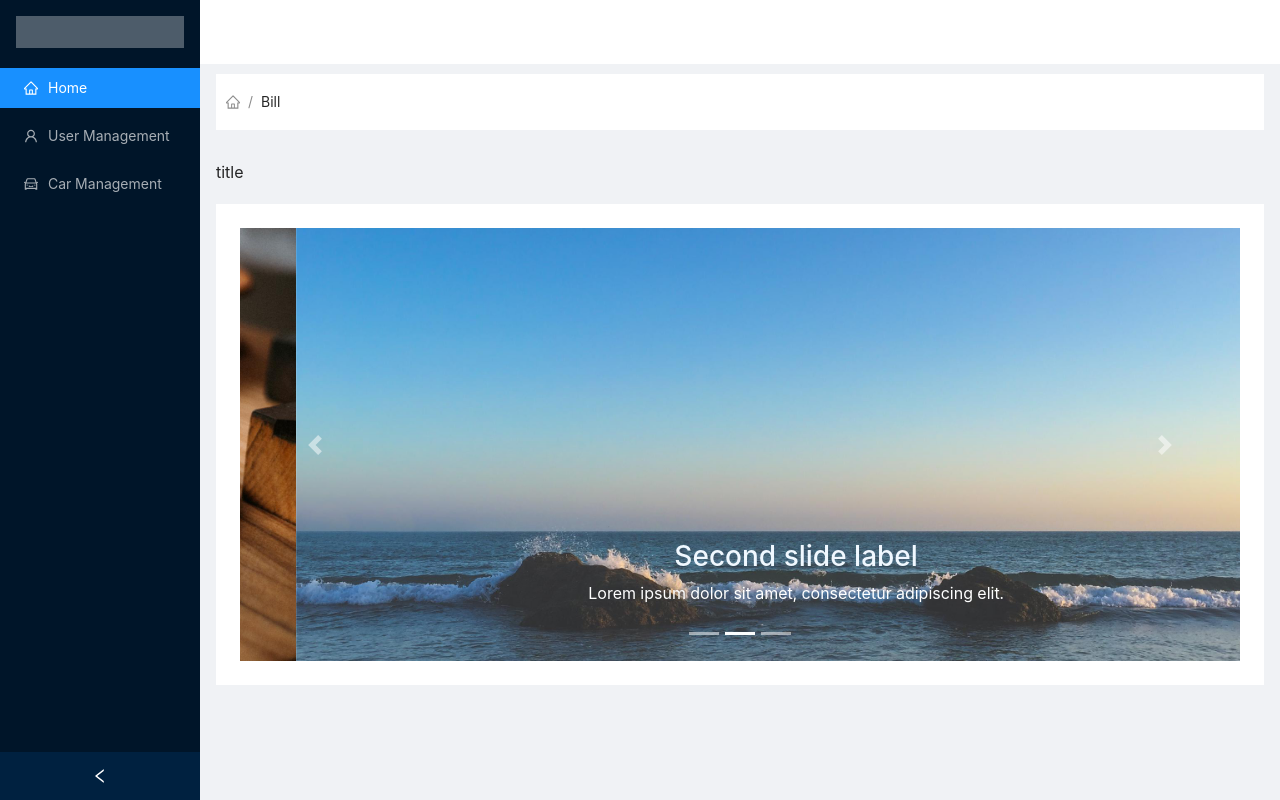
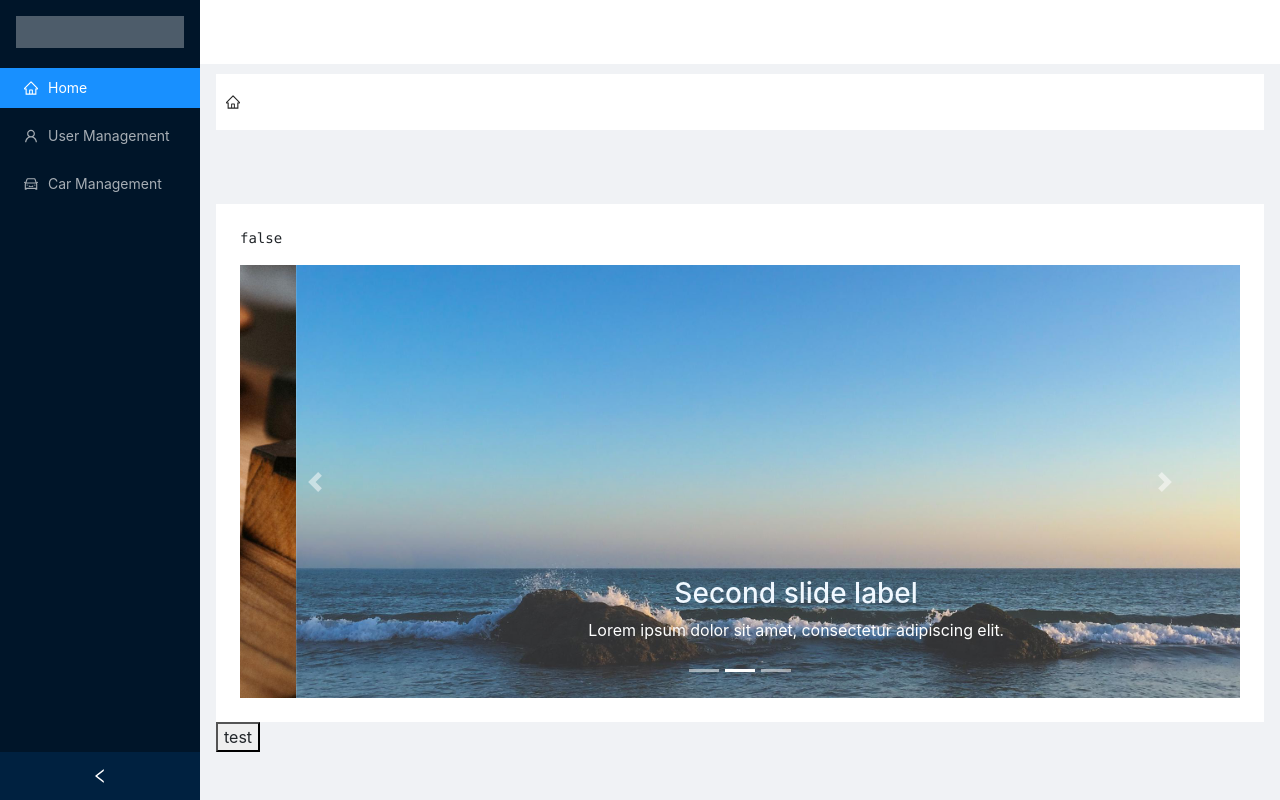
Before and after one commit to Uchaneishvili/WebApplication, a React (Create React App) app in the folder client/usermanagement/: page / in a window 1280 px wide. Built offline with nearby package versions, Linux system fonts and the light colour scheme.

Commit message:
filter, sorter, pagination does not work

```diff
--- a/client/usermanagement/src/App.js
+++ b/client/usermanagement/src/App.js
@@ -2,7 +2,12 @@ import "./App.css";
 import React, { useEffect, useState } from "react";
 import UserManagement from "./UserManagement/UserManagement";
 import CarsManagement from "./CarsManagement/CarsManagement";
-import { BrowserRouter as Router, Route, Link } from "react-router-dom";
+import {
+  BrowserRouter as Router,
+  Route,
+  Link,
+  BrowserRouter,
+} from "react-router-dom";
 import { Layout, Menu, Breadcrumb } from "antd";
 import { UserOutlined, HomeOutlined, CarOutlined } from "@ant-design/icons";
 import Slider from "./Slider";
@@ -10,12 +15,29 @@ import Slider from "./Slider";
 function App() {
   const { Header, Content, Sider } = Layout;
   const [collapsed, setCollapsed] = useState(false);
+  const [menuItemTitle, setMenuItemTitle] = useState(false);
+  let title = null;
 
   useEffect(() => {
     return () => {
       setCollapsed(collapsed);
     };
   }, [collapsed]);
+
+  // useEffect(() => {
+  //   console.log("home");
+
+  //   setMenuItemTitle(menuItemTitle);
+  // }, []);
+
+  if (window.location.pathname == "/UserManagement") {
+    title = "User Management";
+  } else if (window.location.pathname == "/CarsManagement") {
+    title = "Cars Management";
+  } else if (window.location.pathname == "/Home") {
+    title = "";
+  }
+
   return (
     <div>
       <Router>
@@ -23,7 +45,11 @@ function App() {
           <Sider collapsible onCollapse={() => setCollapsed(collapsed)}>
             <div className="logo" />
             <Menu theme="dark" defaultSelectedKeys={["1"]} mode="inline">
-              <Menu.Item key="1" icon={<HomeOutlined />}>
+              <Menu.Item
+                key="1"
+                icon={<HomeOutlined />}
+                // onClick={() => setMenuItemTitle(true)}
+              >
                 Home
                 <Link to={"/"}></Link>
               </Menu.Item>
@@ -51,14 +77,14 @@ function App() {
                   <Breadcrumb.Item href="/">
                     <HomeOutlined />
                   </Breadcrumb.Item>
-                  <Breadcrumb.Item>Bill</Breadcrumb.Item>
+                  <Breadcrumb.Item>{title}</Breadcrumb.Item>
                 </Breadcrumb>
               </div>
               <Header
                 className="site-layout-background-title"
                 style={{ padding: 0 }}
               >
-                title
+                {title}
               </Header>
 
               <div className="content-container">
@@ -66,11 +92,14 @@ function App() {
                   className="site-layout-background"
                   style={{ padding: 24, minHeight: 360 }}
                 >
+                  <pre>{JSON.stringify(menuItemTitle)}</pre>
                   <Route path="/" exact component={Slider} />
                   <Route path="/UserManagement" component={UserManagement} />
                   <Route path="/CarsManagement" component={CarsManagement} />
                 </div>
               </div>
+
+              <button onClick={() => console.log("test")}>test</button>
             </Content>
           </Layout>
         </Layout>
--- a/client/usermanagement/src/CarsManagement/Components/CarsTable.js
+++ b/client/usermanagement/src/CarsManagement/Components/CarsTable.js
@@ -1,12 +1,10 @@
 import React, { useState, useEffect } from "react";
 import Axios from "axios";
 import Popup from "./Popup";
-import Pagination from "./Pagination";
 import Search from "./Search";
 import PopupConfirm from "./PopupConfirm";
 import "./CarsTable.css";
 import { Table, Button } from "antd";
-import axios from "axios";
 
 function CarsTable() {
   const [carsList, setCarsList] = useState();
@@ -50,10 +48,8 @@ function CarsTable() {
     if (filterFields) {
       Object.keys(filterFields).forEach((key) => {
         const joinedFilterValue = filterFields[key]?.join();
-        console.log(joinedFilterValue);
         url += `&${key}=${joinedFilterValue}`;
       });
-      console.log(url);
     }
 
     await Axios.get(url).then((response) => {
@@ -146,8 +142,6 @@ function CarsTable() {
 
   const handleTableChange = (pagination, filters, sorter) => {
     loadData(pagination.current, "", sorter.field, sorter.order, filters);
-
-    console.log(filters);
   };
 
   return (
--- a/client/usermanagement/src/CarsManagement/Components/Popup.js
+++ b/client/usermanagement/src/CarsManagement/Components/Popup.js
@@ -14,8 +14,6 @@ function Popup(props) {
 
   useEffect(() => {
     setPopupEnable(props.modal);
-
-    console.log(props.modal);
   }, [props.modal]);
 
   const addOrUpdateCar = async () => {
--- a/client/usermanagement/src/CarsManagement/Components/PopupConfirm.js
+++ b/client/usermanagement/src/CarsManagement/Components/PopupConfirm.js
@@ -6,8 +6,6 @@ function PopupConfirm(props) {
 
   useEffect(() => {
     setPopupEnable(props.confirmPopup);
-
-    console.log(props.confirmPopup);
   }, [props.confirmPopup]);
   return (
     <div>
```
Also changed, not shown: 2 other files (tests, documents, lock files or other folders).
